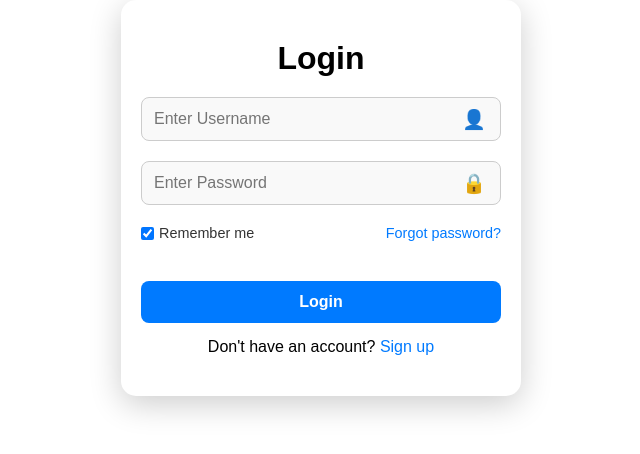
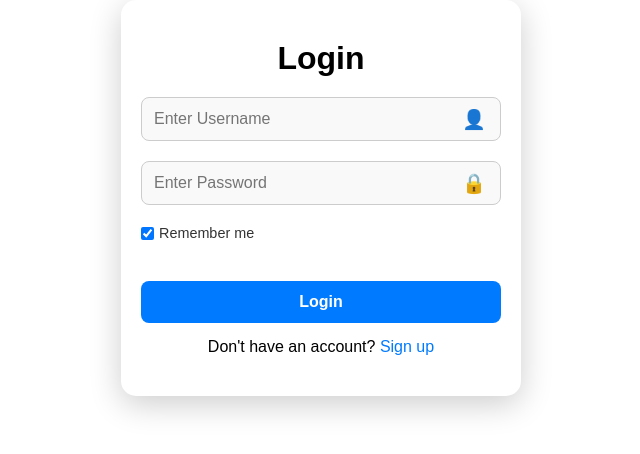
Before and after one commit to SWE-SixFold/SWE-SixFold, a Flask app: page /login in a window 1280 px wide. Shown: the top 454 px of the page, without its empty margins (319-959 px from the left). Run offline with Flask 3, Linux system fonts and the light colour scheme.

Commit message:
added stuff to readme file

```diff
--- a/web/templates/login.html
+++ b/web/templates/login.html
@@ -23,7 +23,6 @@
             </div>
             <div class="options">
                 <label><input type="checkbox" name="remember" checked="checked"> Remember me</label>
-                <a href="forgot_password.html" class="forgot-password">Forgot password?</a>
             </div>
             <button id="login-form-submit" type="submit" class="login-button">Login</button>
             <p>Don't have an account? <a href="{{ url_for('register') }}">Sign up</a></p>
```
Also changed, not shown: README.md.
